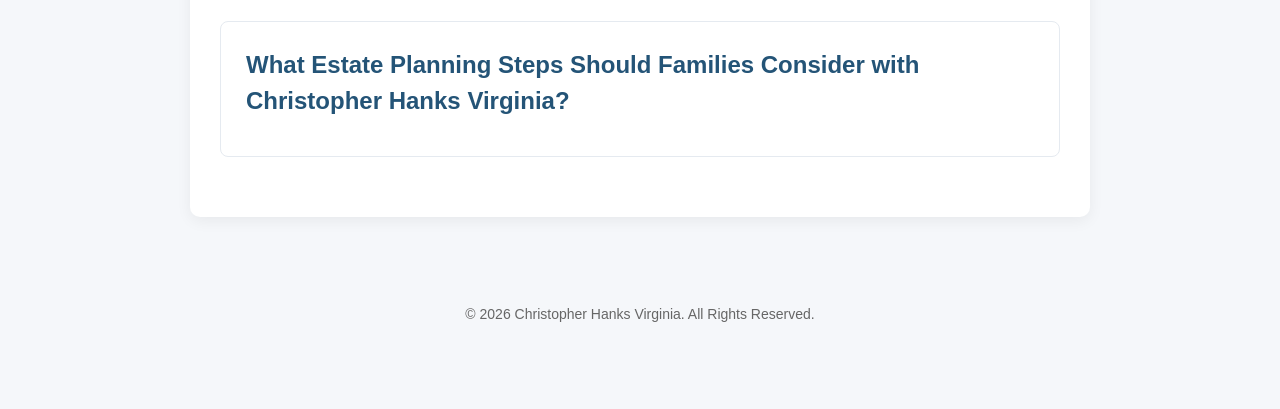
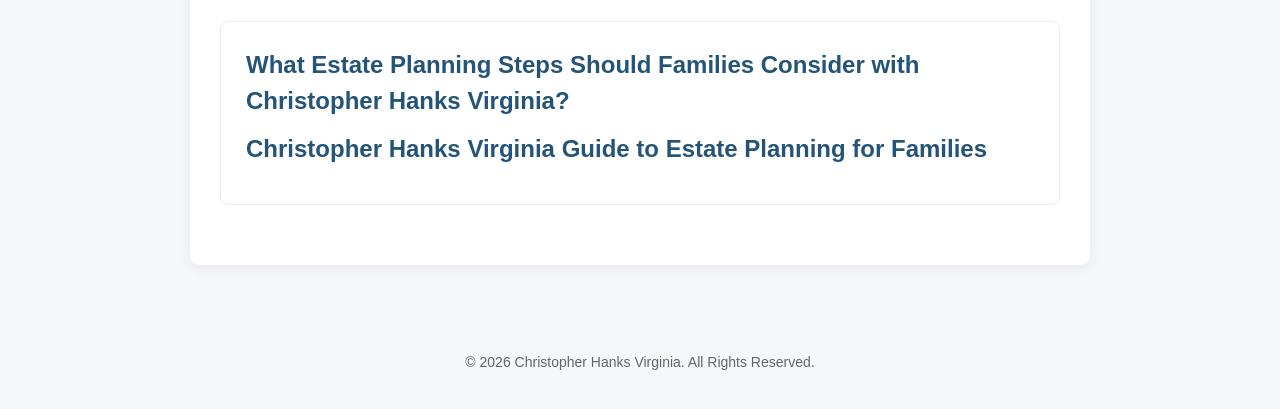
Before and after one commit to christopherhanksvirginia/christopherhanksvirginia.github.io, a plain HTML site: page blog.html in a window 1280 px wide. Shown: the part 243-652 px from the top of the page. Drawn offline with Linux system fonts and the light colour scheme.

Commit message:
Update blog.html

```diff
--- a/blog.html
+++ b/blog.html
@@ -154,6 +154,12 @@
                 </a>
             </h2>
 
+             <h2>
+                <a href="https://christopherhanksvirginia.github.io/christopher-hanks-virginia-guide-to-estate-planning-for-families.html">
+                    Christopher Hanks Virginia Guide to Estate Planning for Families
+                </a>
+            </h2>
+
         </div>
 
     </main>
```
